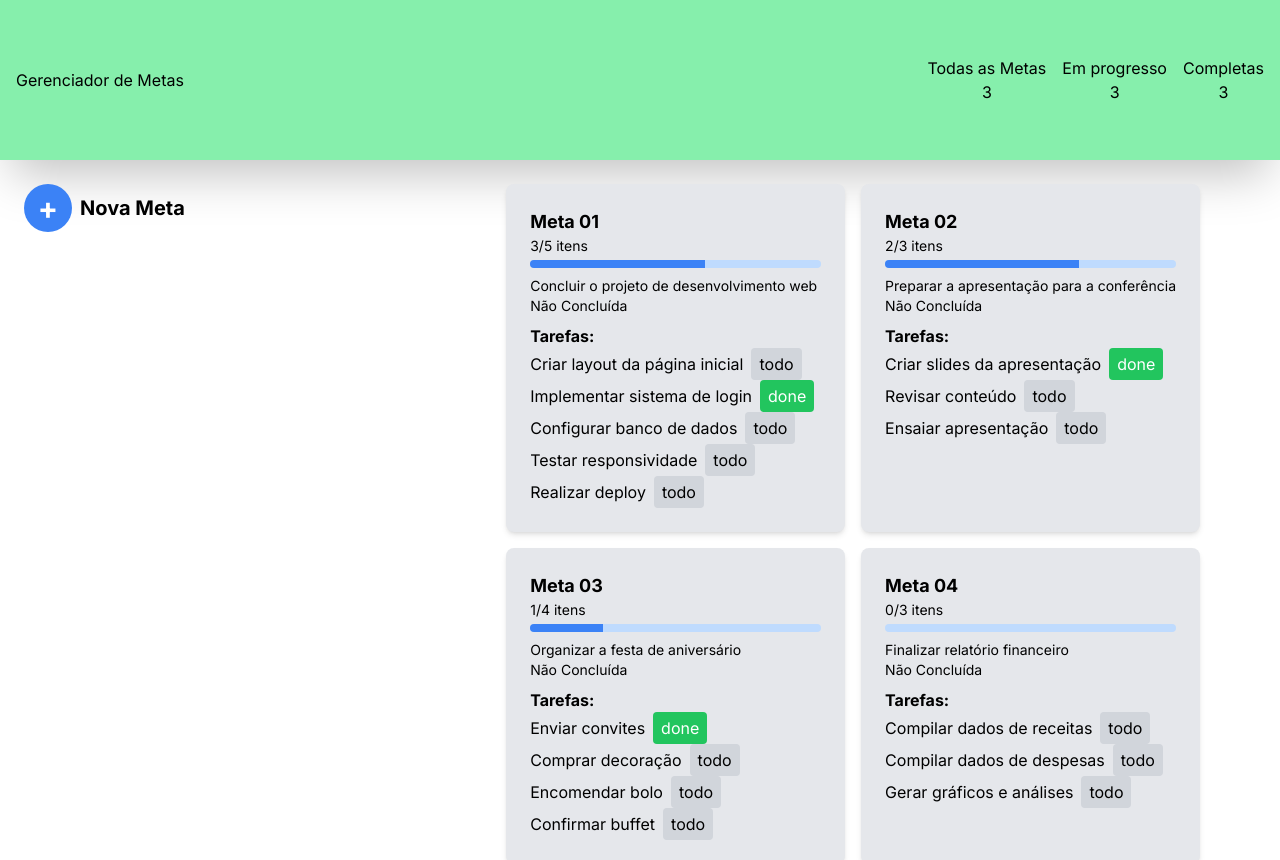
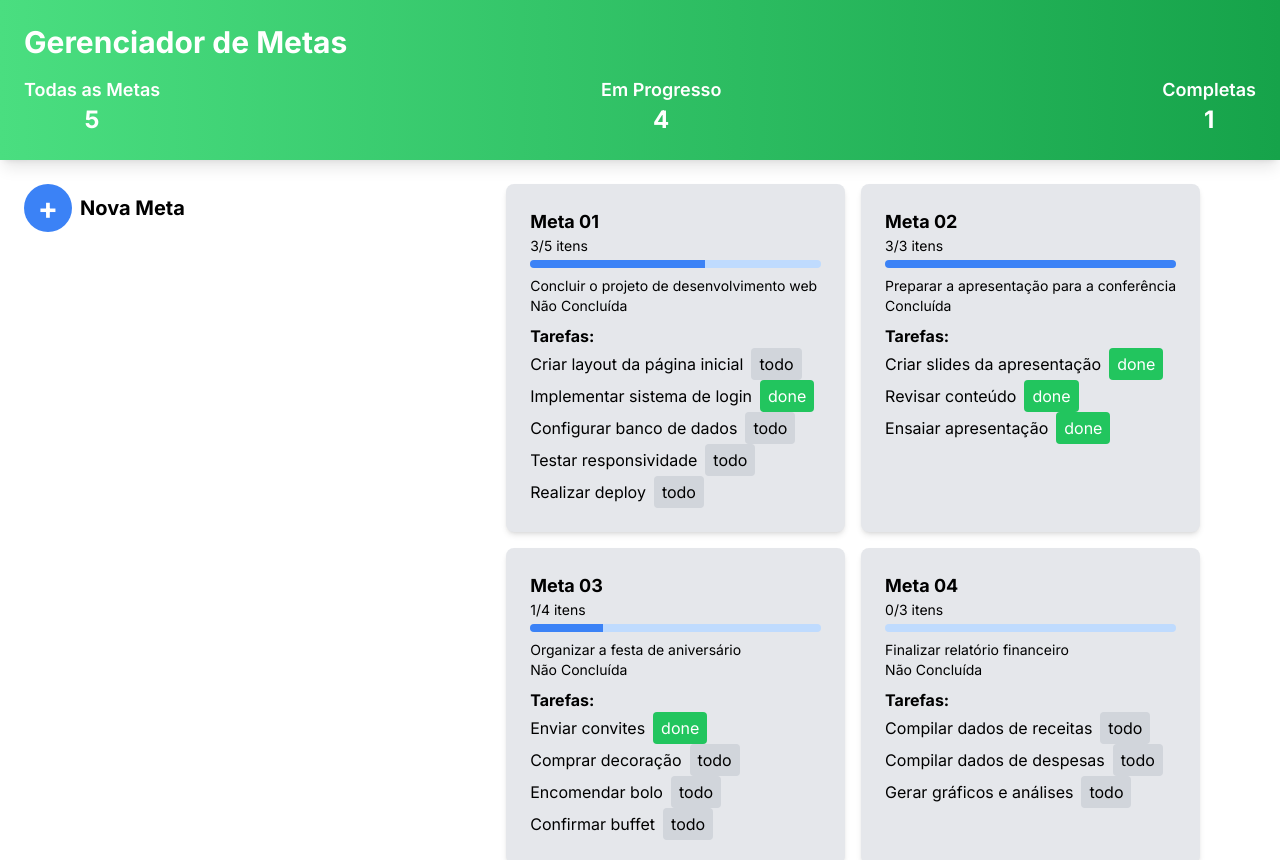
Before and after one commit to yuribodo/goaltracker, a Next.js app: page / in a window 1280 px wide. Shown: the top 860 px of the page. Built offline with nearby package versions, Linux system fonts and the light colour scheme.

Commit message:
header design improvement

```diff
--- a/public/goals.json
+++ b/public/goals.json
@@ -38,9 +38,9 @@
     "id": 2,
     "title": "Meta 02",
     "description": "Preparar a apresentação para a conferência",
-    "itemsCompleted": 2,
+    "itemsCompleted": 3,
     "itemsTotal": 3,
-    "completed": false,
+    "completed": true,
     "tasks": [
       {
         "id": 1,
@@ -50,12 +50,12 @@
       {
         "id": 2,
         "name": "Revisar conteúdo",
-        "status": "todo"
+        "status": "done"
       },
       {
         "id": 3,
         "name": "Ensaiar apresentação",
-        "status": "todo"
+        "status": "done"
       }
     ]
   },
--- a/src/app/(components)/(header).tsx
+++ b/src/app/(components)/(header).tsx
@@ -1,24 +1,70 @@
+"use client";
+import { useEffect, useState } from 'react';
 
+interface Task {
+  id: number;
+  name: string;
+  status: 'done' | 'todo' | string;
+}
 
+interface Goal {
+  id: number;
+  title: string;
+  description: string;
+  itemsCompleted: number;
+  itemsTotal: number;
+  completed: boolean;
+  tasks: Task[];
+}
 
 export default function Header() {
+  const [stats, setStats] = useState({
+    totalGoals: 0,
+    inProgress: 0,
+    completed: 0
+  });
+
+  useEffect(() => {
+    const fetchData = async () => {
+      try {
+        const response = await fetch('/goals.json');
+        const goals: Goal[] = await response.json();
+
+        // Calculate statistics
+        const totalGoals = goals.length;
+        const inProgress = goals.filter(goal => !goal.completed).length;
+        const completed = goals.filter(goal => goal.completed).length;
+
+        setStats({
+          totalGoals,
+          inProgress,
+          completed
+        });
+      } catch (error) {
+        console.error('Error fetching data:', error);
+      }
+    };
+
+    fetchData();
+  }, []);
+
   return (
-        <div className="flex justify-between bg-green-300 h-[20vh] w-full shadow-2xl ">
-            <div className="flex items-center">
-                <h1 className="px-4">Gerenciador de Metas</h1>
+    <div className="bg-gradient-to-r from-green-400 to-green-600 text-white h-[20vh] flex flex-col justify-between p-6 shadow-lg">
+      <div className="flex items-center justify-between">
+        <h1 className="text-3xl font-bold">Gerenciador de Metas</h1>
       </div>
-            <div className=" flex px-4 space-x-4">
-                <div className="flex flex-col items-center justify-center">
-                    <h2>Todas as Metas</h2>
-                    <div>3</div>
+      <div className="flex justify-between space-x-4 text-center">
+        <div className="flex flex-col items-center">
+          <h2 className="text-lg font-semibold">Todas as Metas</h2>
+          <div className="text-2xl font-bold">{stats.totalGoals}</div>
         </div>
-                <div className="flex flex-col items-center justify-center">
-                    <h2>Em progresso</h2>
-                     <div>3</div>
+        <div className="flex flex-col items-center">
+          <h2 className="text-lg font-semibold">Em Progresso</h2>
+          <div className="text-2xl font-bold">{stats.inProgress}</div>
         </div>
-                <div className="flex flex-col items-center justify-center">
-                     <h2>Completas</h2>
-                    <div>3</div>
+        <div className="flex flex-col items-center">
+          <h2 className="text-lg font-semibold">Completas</h2>
+          <div className="text-2xl font-bold">{stats.completed}</div>
         </div>
       </div>
     </div>
```
Lines whose indentation alone changed are shown as unchanged.
